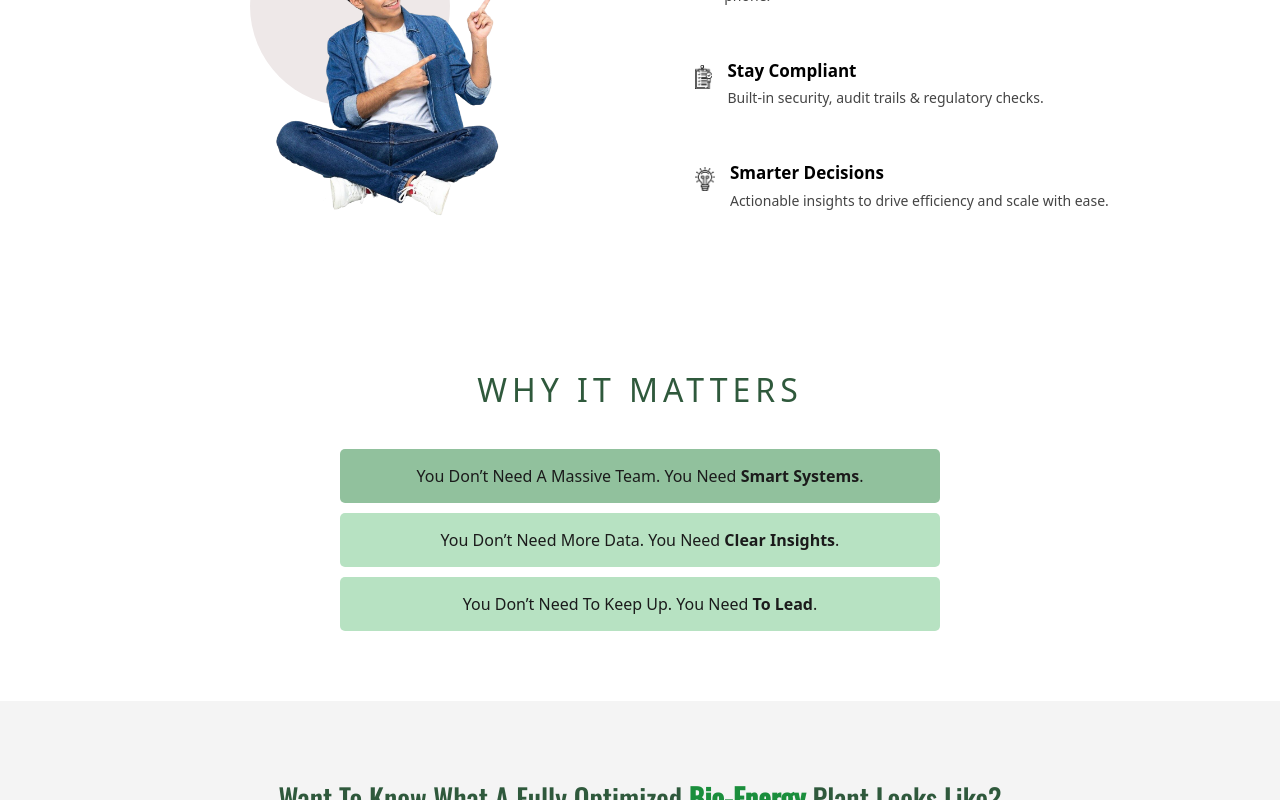
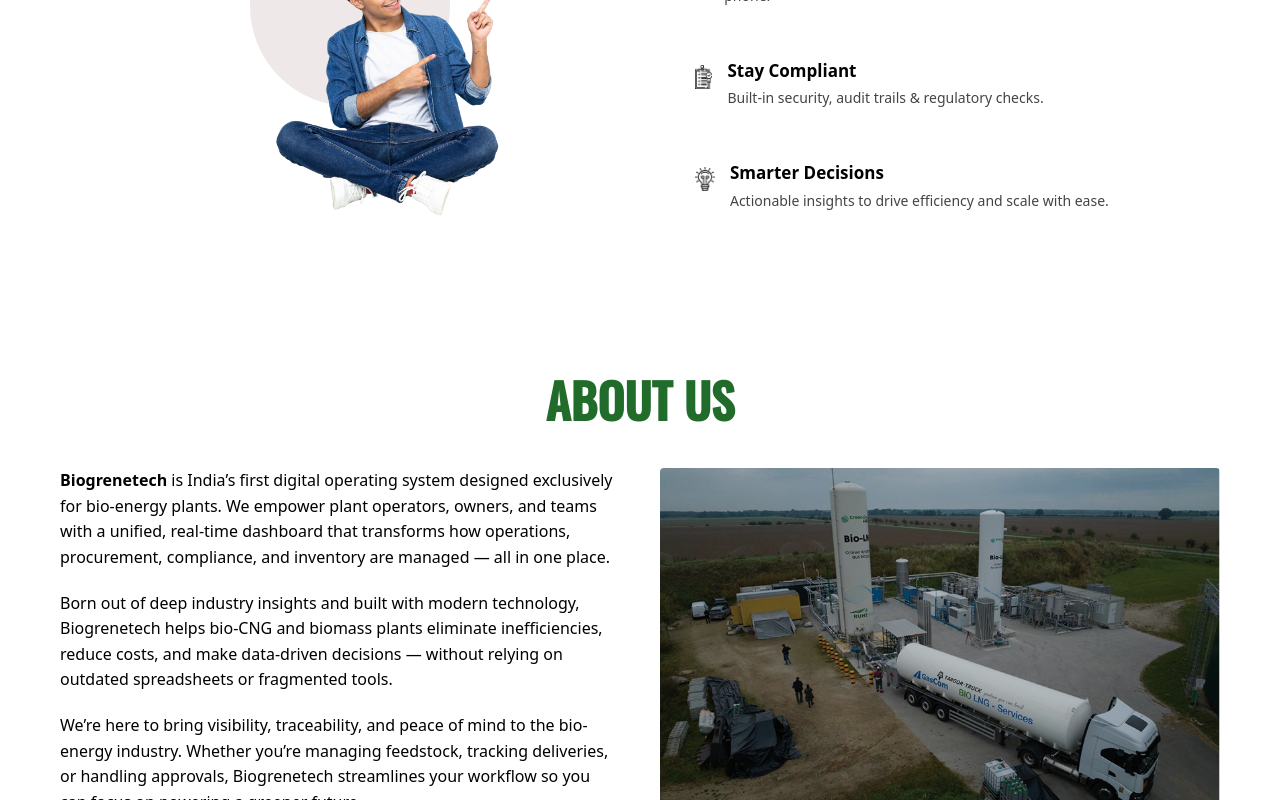
Before and after one commit to rahul04070407/biogrenetech, an Angular app: page / in a window 1280 px wide. Shown: the part 2000-2800 px from the top of the page. Built offline with nearby package versions, Linux system fonts and the light colour scheme.

Commit message:
biofuel tech header change

```diff
--- a/src/app/pages/footer/footer.component.html
+++ b/src/app/pages/footer/footer.component.html
@@ -48,7 +48,7 @@
     <hr class="border-light mt-4" />
 
     <div class="d-flex justify-content-between small">
-      <div>&copy; Copyright 2023</div>
+      <div>&copy; Copyright 2025</div>
       <div>
         <a href="#" class="text-white text-decoration-none me-3">Privacy Policy</a>
         <a href="#" class="text-white text-decoration-none">Terms of Use</a>
--- a/src/app/pages/home/home.component.html
+++ b/src/app/pages/home/home.component.html
@@ -125,6 +125,21 @@
   </div>
 </section>
 
+<section class="about-section">
+  <h2 class="about-title" data-aos="fade-down">ABOUT US</h2>
+  <div class="about-content">
+    <div class="about-text" data-aos="fade-right">
+      <p><strong>Biogrenetech</strong> is India’s first digital operating system designed exclusively for bio-energy plants. We empower plant operators, owners, and teams with a unified, real-time dashboard that transforms how operations, procurement, compliance, and inventory are managed — all in one place.</p>
+      <p>Born out of deep industry insights and built with modern technology, Biogrenetech helps bio-CNG and biomass plants eliminate inefficiencies, reduce costs, and make data-driven decisions — without relying on outdated spreadsheets or fragmented tools.</p>
+      <p>We’re here to bring visibility, traceability, and peace of mind to the bio-energy industry. Whether you’re managing feedstock, tracking deliveries, or handling approvals, Biogrenetech streamlines your workflow so you can focus on powering a greener future.</p>
+    </div>
+    <div class="about-image" data-aos="fade-left">
+      <img src="images/biomass plant.png" alt="Bioenergy plant image" />
+    </div>
+  </div>
+</section>
+
+
 
 <section class="why-it-matters">
   <h2 data-aos="fade-left">WHY IT MATTERS</h2>
--- a/src/app/pages/home/home.component.scss
+++ b/src/app/pages/home/home.component.scss
@@ -628,9 +628,16 @@ body {
     max-width: 900px;
 
     h2 {
+
         text-align: center;
-        font-weight: bold;
-        margin-bottom: 0.6rem;
+        font-size: 48px;
+        font-weight: 700;
+        color: #216c2a;
+        margin-bottom: 40px;
+        font-family: 'Oswald', sans-serif;
+        text-transform: uppercase;
+        letter-spacing: 10px
+
     }
 
     .accordion {
@@ -848,6 +855,13 @@ body {
         }
     }
 
+       .faq-section {
+        h2{
+            letter-spacing: 4px !important;
+            font-size: 24px !important;
+        }
+    }
+
     .features-wrapper .features-container {
         flex-direction: column;
         align-items: center;
@@ -869,6 +883,8 @@ body {
         position: relative;
         padding-bottom: 2px;
     }
+
+
 
     .nav::after {
         content: '';
@@ -984,6 +1000,9 @@ body {
     }
 
     .faq-section {
+        h2{
+            letter-spacing: 2px;
+        }
         padding: 2rem 1rem;
     }
 
@@ -1156,6 +1175,9 @@ body {
     }
 
     .faq-section h2 {
+             h2{
+            letter-spacing: 2px;
+        }
         font-size: 18px !important;
     }
 
@@ -1269,3 +1291,70 @@ body {
         }
     }
 }
+
+
+.about-section {
+    padding: 60px 20px;
+    max-width: 1200px;
+    margin: 0 auto;
+
+    .about-title {
+        text-align: center;
+        font-size: 48px;
+        font-weight: 700;
+        color: #216c2a;
+        margin-bottom: 40px;
+        font-family: 'Oswald', sans-serif;
+    }
+
+    .about-content {
+        display: flex;
+        gap: 40px;
+        align-items: flex-start;
+
+        .about-text {
+            flex: 1 1 50%;
+            font-size: 16px;
+            line-height: 1.6;
+            color: #000;
+
+            p {
+                margin-bottom: 20px;
+            }
+
+            strong {
+                font-weight: 700;
+            }
+        }
+
+        .about-image {
+            flex: 1 1 50%;
+
+            img {
+                width: 100%;
+                height: auto;
+                border-radius: 4px;
+                display: block;
+            }
+        }
+    }
+
+    @media (max-width: 768px) {
+        .about-content {
+            flex-direction: column;
+
+            .about-text,
+            .about-image {
+                flex: 1 1 100%;
+            }
+
+            .about-image {
+                margin-top: 20px;
+            }
+        }
+
+        .about-title {
+            font-size: 36px;
+        }
+    }
+}
```
Also changed, not shown: public/images/biomass plant.png (added).
